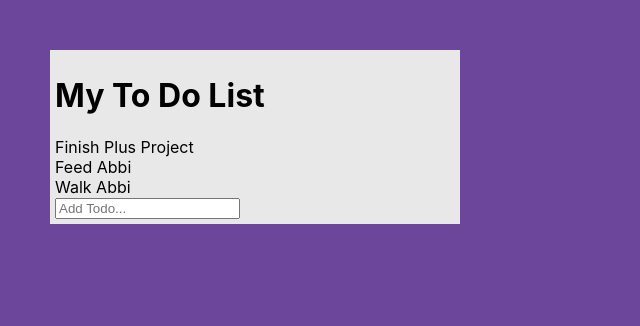
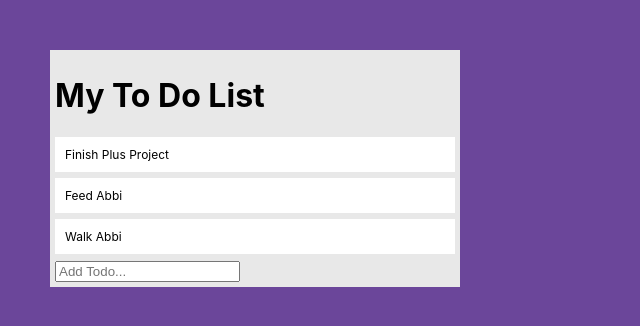
Before and after one commit to SashaJohnson123/react-todo-list-demo, a React (Create React App) app: page / in a window 1280 px wide. Shown: the top 326 px of the page, without its empty margins (0-640 px from the left). Built offline with nearby package versions, Linux system fonts and the light colour scheme.

Commit message:
Styled finished

```diff
--- a/src/App.js
+++ b/src/App.js
@@ -1,6 +1,6 @@
 import React, { useState } from "react";
-import TodoItem from "./components/TodoItem";
-import TodoForm from "./components/TodoForm";
+import TodoItem from "./components/TodoItem/TodoItem";
+import TodoForm from "./components/TodoForm/TodoForm";
 import "./App.css";
 
 function App() {
--- a/src/components/TodoForm.jsx
+++ b/src/components/TodoForm/TodoForm.jsx
@@ -1,4 +1,5 @@
 import React, { useState } from "react";
+import "./TodoForm.css";
 
 
 function TodoForm(props) {
--- /dev/null
+++ b/src/components/TodoItem/TodoItem.css
@@ -0,0 +1,9 @@
+.todo {
+    background: #fff;
+    padding: 10px;
+    font-size: 12px;
+    margin-bottom: 6px;
+    display: flex;
+    align-items: center;
+    justify-content: space-between;
+  }
--- a/src/components/TodoItem.jsx
+++ b/src/components/TodoItem/TodoItem.jsx
@@ -1,8 +1,9 @@
 import React from "react";
+import "./TodoItem.css";
 
 function TodoItem(props) {
     const { todo } = props;
-    return <div>{todo}</div>;
+    return <div className="todo">{todo}</div>;
 }
 
 export default TodoItem;
```
Also changed, not shown: src/components/TodoForm/TodoForm.css (added).
